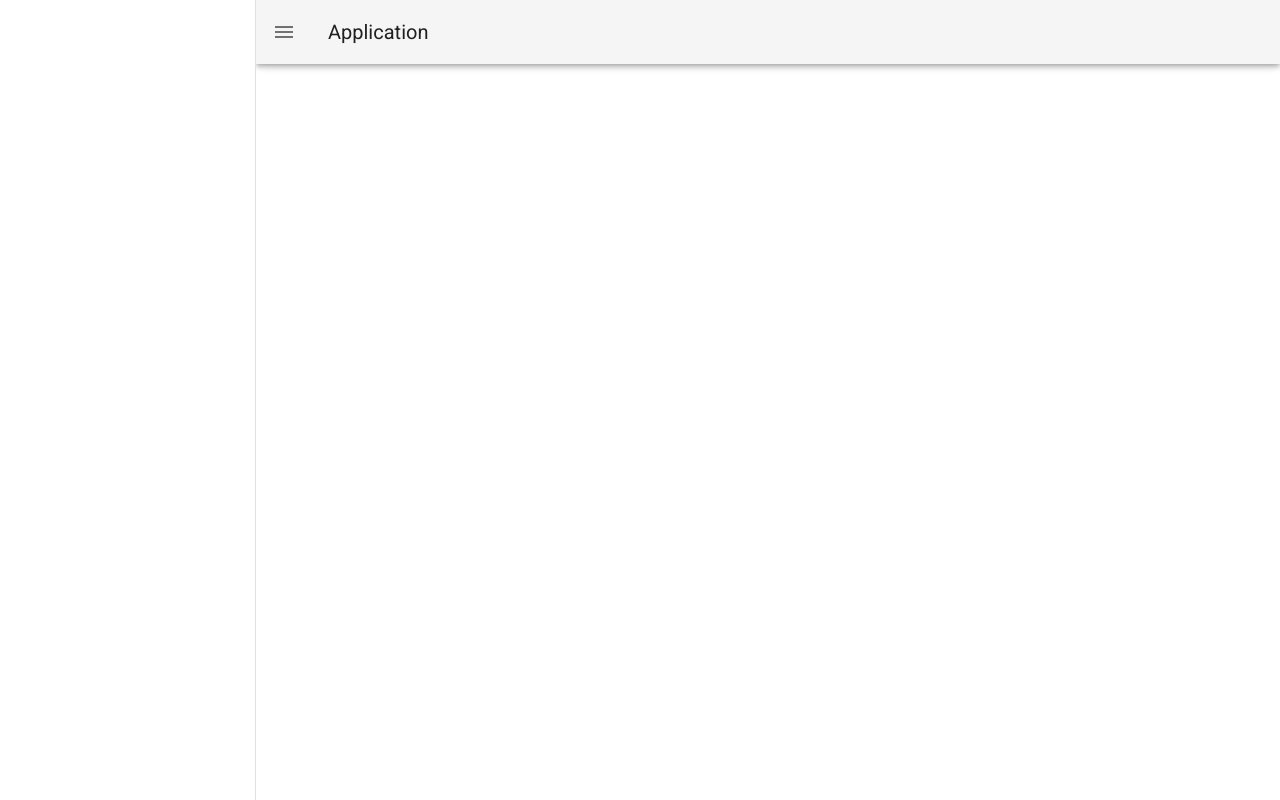
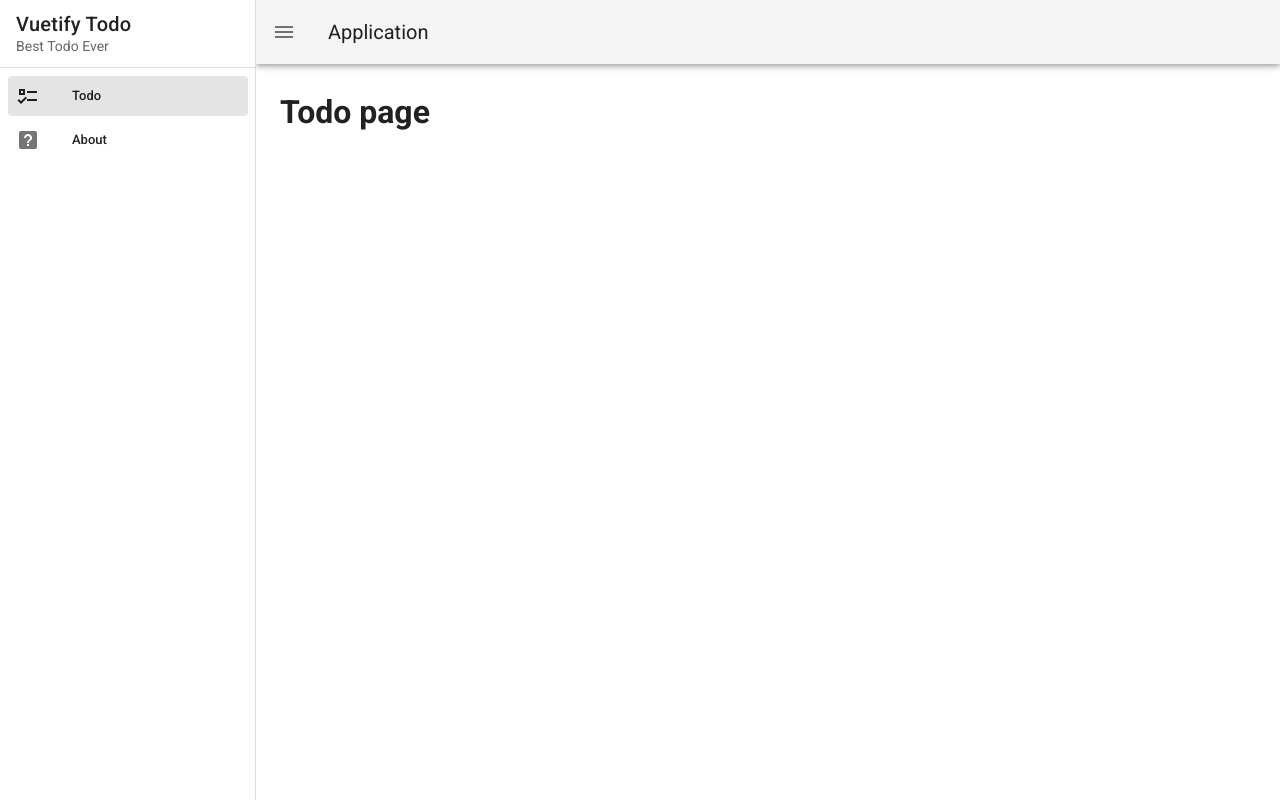
Before and after one commit to us-git/vuetify-todo, a Vue app: page /#/ in a window 1280 px wide. Built offline with nearby package versions, Linux system fonts and the light colour scheme.

Commit message:
created routes to todo and about

```diff
--- a/src/App.vue
+++ b/src/App.vue
@@ -1,10 +1,27 @@
 <template>
   <v-app id="inspire">
-    <v-navigation-drawer
-      v-model="drawer"
-      app
-    >
+    <v-navigation-drawer v-model="drawer" app>
       <!--  -->
+      <v-list-item>
+        <v-list-item-content>
+          <v-list-item-title class="text-h6"> Vuetify Todo </v-list-item-title>
+          <v-list-item-subtitle> Best Todo Ever </v-list-item-subtitle>
+        </v-list-item-content>
+      </v-list-item>
+
+      <v-divider></v-divider>
+
+      <v-list dense nav>
+        <v-list-item v-for="item in items" :key="item.title" :to="item.to" link>
+          <v-list-item-icon>
+            <v-icon>{{ item.icon }}</v-icon>
+          </v-list-item-icon>
+
+          <v-list-item-content>
+            <v-list-item-title>{{ item.title }}</v-list-item-title>
+          </v-list-item-content>
+        </v-list-item>
+      </v-list>
     </v-navigation-drawer>
 
     <v-app-bar app>
@@ -15,12 +32,21 @@
 
     <v-main>
       <!--  -->
+      <router-view></router-view>
     </v-main>
   </v-app>
 </template>
 
 <script>
-  export default {
-    data: () => ({ drawer: null }),
+export default {
+  data: () => (
+  {
+    drawer: null,
+    items: [
+          { title: 'Todo', icon: 'mdi-format-list-checks', to: {name:'Todo'} },
+          { title: 'About', icon: 'mdi-help-box', to: {name: 'About'} },
+        ],
   }
+  ),
+};
 </script>
--- a/src/router/index.js
+++ b/src/router/index.js
@@ -1,14 +1,14 @@
 import Vue from 'vue'
 import VueRouter from 'vue-router'
-import Home from '../views/Home.vue'
+import Todo from '../views/Todo.vue'
 
 Vue.use(VueRouter)
 
 const routes = [
   {
     path: '/',
-    name: 'Home',
-    component: Home
+    name: 'Todo',
+    component: Todo
   },
   {
     path: '/about',
--- a/src/views/About.vue
+++ b/src/views/About.vue
@@ -1,5 +1,25 @@
 <template>
-  <div class="about">
-    <h1>This is an about page</h1>
+  <div class="about pa-6">
+    <h1>About Vuetify To</h1>
+    <p>
+      Lorem ipsum dolor sit amet, consectetur adipisicing elit. Voluptates
+      ducimus ipsa asperiores, mollitia sit officiis labore necessitatibus nobis
+      dolor dolore quibusdam est nostrum expedita ipsum illum omnis in iste at?
+    </p>
+    <p>
+      Lorem ipsum dolor sit amet, consectetur adipisicing elit. Voluptates
+      ducimus ipsa asperiores, mollitia sit officiis labore necessitatibus nobis
+      dolor dolore quibusdam est nostrum expedita ipsum illum omnis in iste at?
+    </p>
+    <p>
+      Lorem ipsum dolor sit amet, consectetur adipisicing elit. Voluptates
+      ducimus ipsa asperiores, mollitia sit officiis labore necessitatibus nobis
+      dolor dolore quibusdam est nostrum expedita ipsum illum omnis in iste at?
+    </p>
+    <p>
+      Lorem ipsum dolor sit amet, consectetur adipisicing elit. Voluptates
+      ducimus ipsa asperiores, mollitia sit officiis labore necessitatibus nobis
+      dolor dolore quibusdam est nostrum expedita ipsum illum omnis in iste at?
+    </p>
   </div>
 </template>
--- a/src/views/Home.vue
+++ b/src/views/Todo.vue
@@ -1,7 +1,6 @@
 <template>
-  <div class="home">
-    <img alt="Vue logo" src="../assets/logo.png">
-    <HelloWorld msg="Welcome to Your Vue.js App"/>
+  <div class="home pa-6">
+    <h1>Todo page</h1>
   </div>
 </template>
 
```
